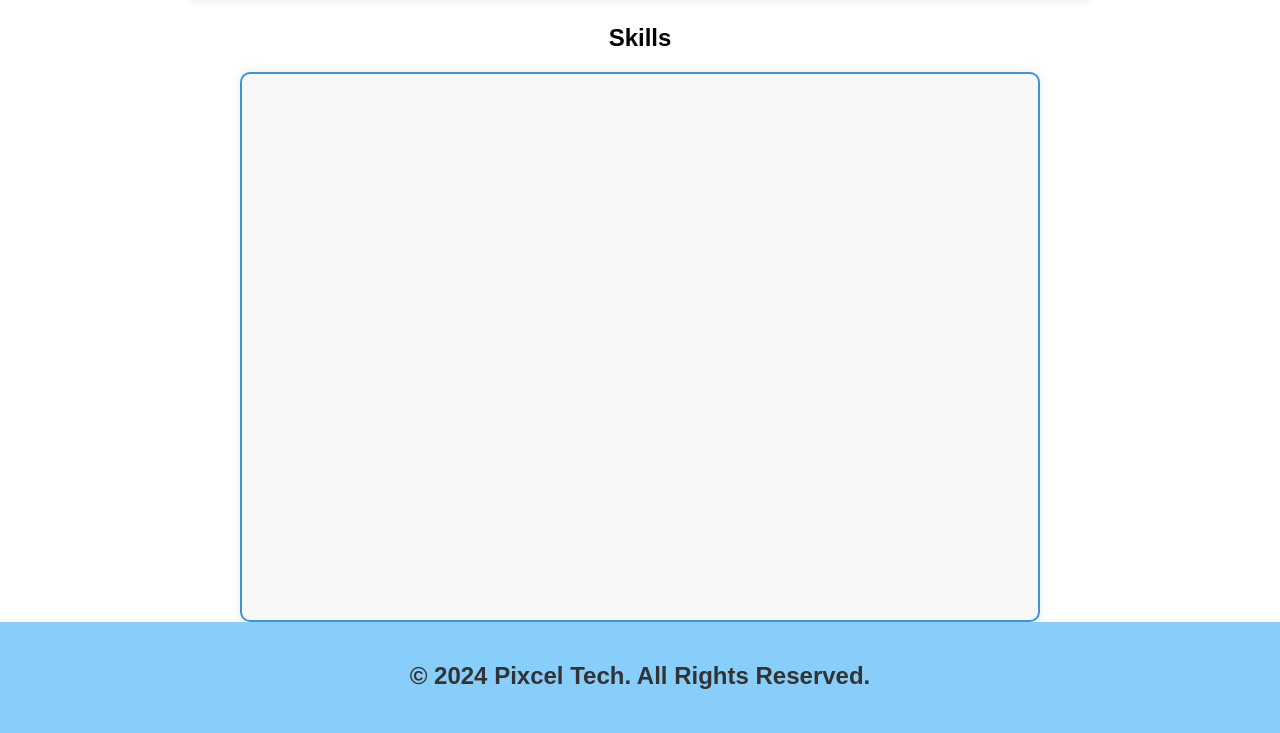
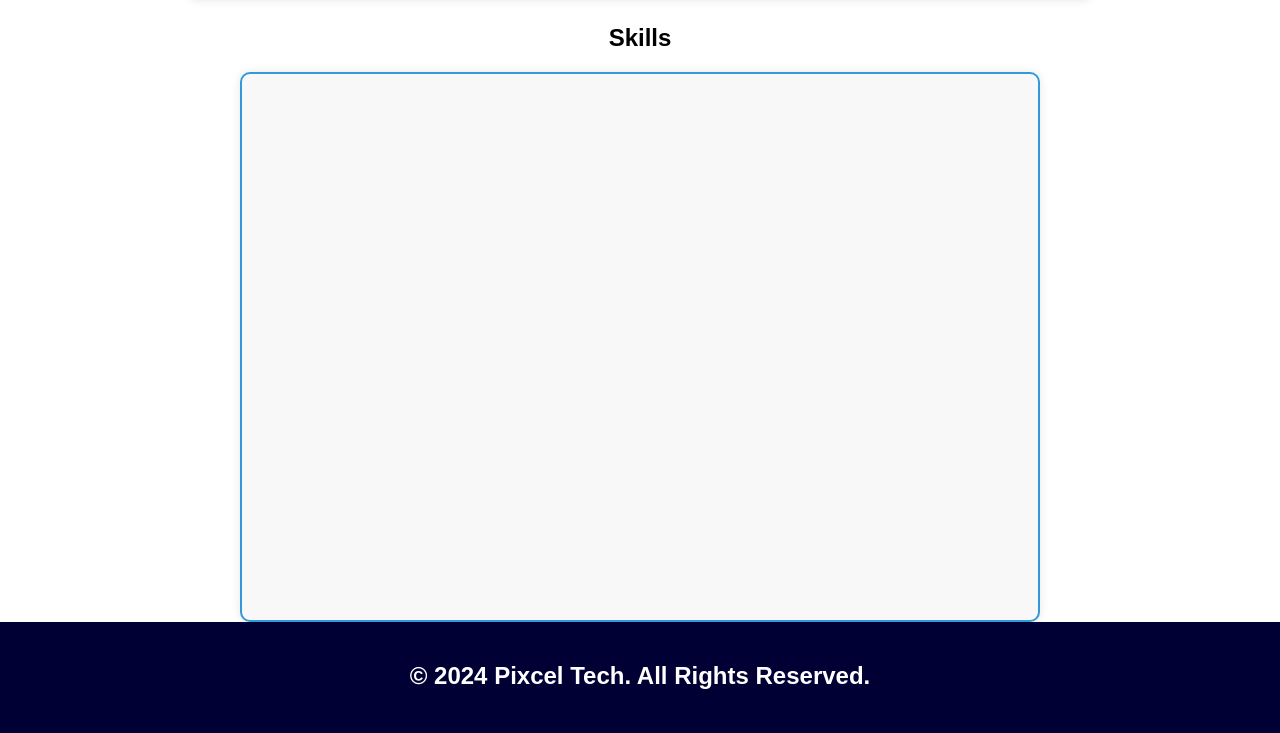
Before and after one commit to reonDay/My-Portofolio-Website, a plain HTML site: page index.html in a window 1280 px wide. Shown: the part 2009-2742 px from the top of the page. Drawn offline with nearby package versions, Linux system fonts and the light colour scheme.

Commit message:
Update styles.css

```diff
--- a/styles.css
+++ b/styles.css
@@ -370,8 +370,8 @@ pre {
 }
 
 footer {
-    background-color: #87CEFA;
-    color: #333;
+    background-color: #000034;
+    color: #fff;
     padding: 20px 0;
 }
 
```
